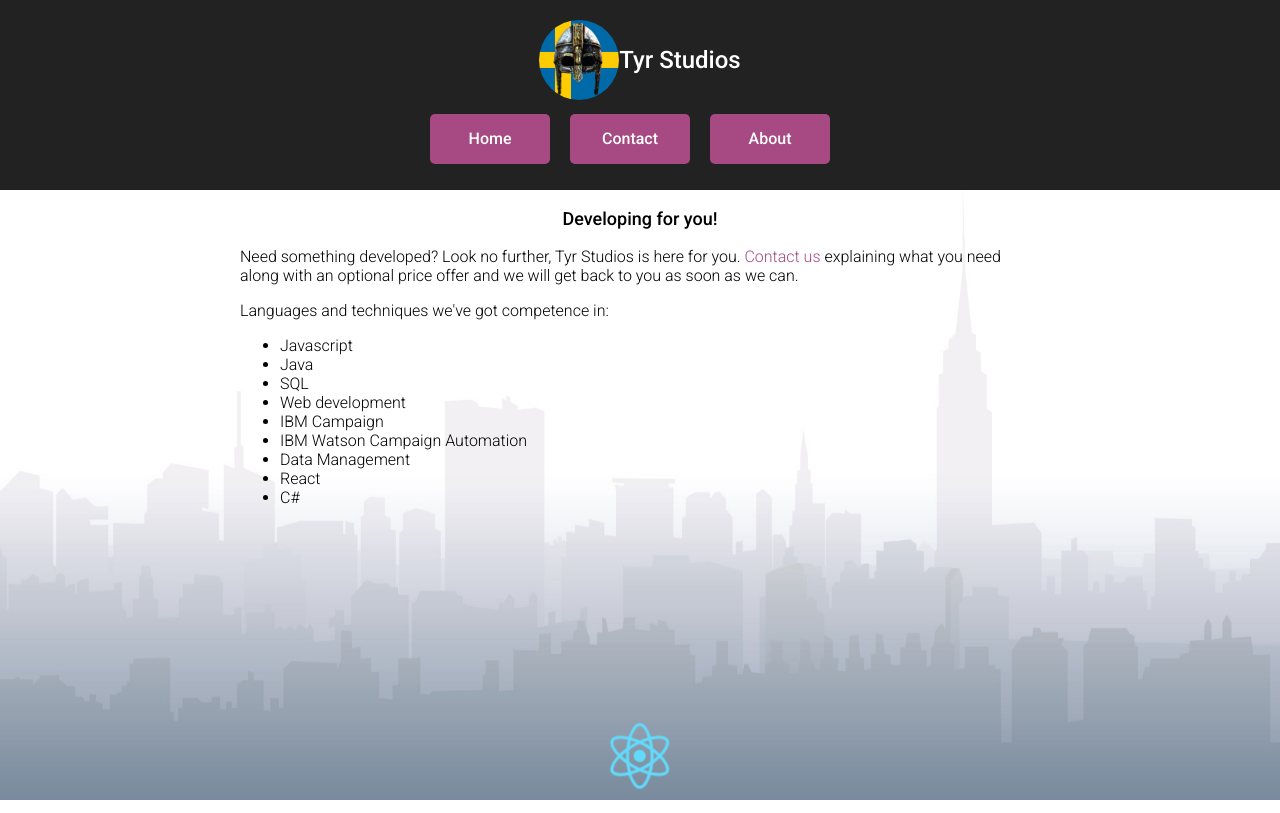
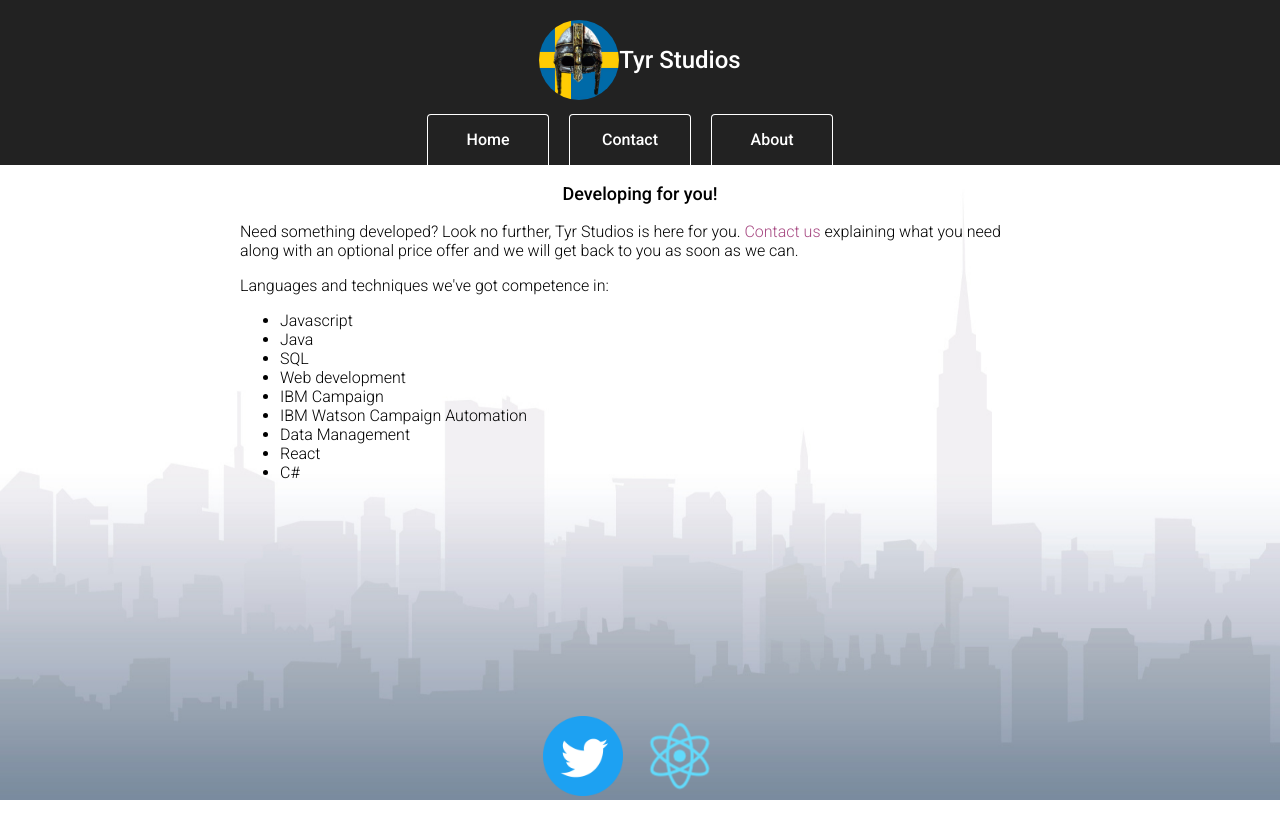
Before and after one commit to joonsson/tyrstudios, a React (Create React App) app: page / in a window 1280 px wide. Built offline with nearby package versions, Linux system fonts and the light colour scheme.

Commit message:
updated site

```diff
--- a/src/App.css
+++ b/src/App.css
@@ -29,6 +29,10 @@
 .footer {
   text-align: center;
   flex-shrink: 0;
+  display: flex;
+  flex-direction: row;
+  justify-content: center;
+  text-align: center;
 }
 
 .Head {
@@ -48,6 +52,11 @@
   height: 80px;
 }
 
+.Twitter-icon {
+  margin-top: 160px;
+  height: 80px;
+}
+
 .React-logo {
   margin-top: 160px;
   animation: App-logo-spin infinite 20s linear;
@@ -58,8 +67,7 @@
   display: flex;
   flex-direction: column;
   background-color: #222;
-  height: 150px;
-  padding: 20px;
+  padding-top: 20px;
   color: white;
   text-align: center;
   align-items: center;
@@ -93,11 +101,15 @@
   float: left;
   width: 120px;
   padding: 0;
-  margin: 10px 20px 10px 0;
+  margin: 10px 20px 0px 0;
   text-align: center;
   line-height: 50px;
   color: #FFF;
-  border-radius: 5px;
+  border-top-left-radius: 4px;
+  border-top-right-radius: 4px;
+  border-top: 1px white solid;
+  border-left: 1px white solid;
+  border-right: 1px white solid;
   transition: all 0.2s ;
   font-weight: normal;
 }
@@ -108,8 +120,17 @@
   background: #A74982;
 }
 
+.btnTransparent {
+  background: none;
+}
+
 .btnFade.btnPurple:hover {
   background: #6D184B;
+}
+
+.btnFade.btnTransparent:hover {
+  background: white;
+  color: black;
 }
 
 a,
--- a/src/App.js
+++ b/src/App.js
@@ -1,6 +1,7 @@
 import React, { Component } from 'react';
 import viking from './viking.jpg';
 import logo from './logo.svg';
+import twitterIcon from './twitterIcon.png';
 import background from './background-web.jpg';
 import './App.css';
 
@@ -84,7 +85,10 @@
           <div class="push"></div>
         </div>
         <footer className="footer">
-          <img src={logo} className="React-logo" alt="logo" />
+        <a id="twitterIcon" href="https://twitter.com/Tyr_Studios" target="_blank">
+        <img src={twitterIcon} className="Twitter-icon" alt="Twitter" /></a>
+        <a id="twitterIcon" href="https://reactjs.org/" target="_blank">
+        <img src={logo} className="React-logo" alt="logo" /></a>
         </footer>
         </div>
       </div>
@@ -161,7 +165,7 @@
 
 function MenuBtn(props) {
   return (
-    <a id={props.value} value={props.value} className="button btnFade btnPurple" onClick={props.onClick}>
+    <a id={props.value} value={props.value} className="button btnFade btnTransparent" onClick={props.onClick}>
       {props.value}
     </a>
   );
```
Also changed, not shown: src/twitterIcon.png (added), 1 other file (tests, documents, lock files or other folders).
